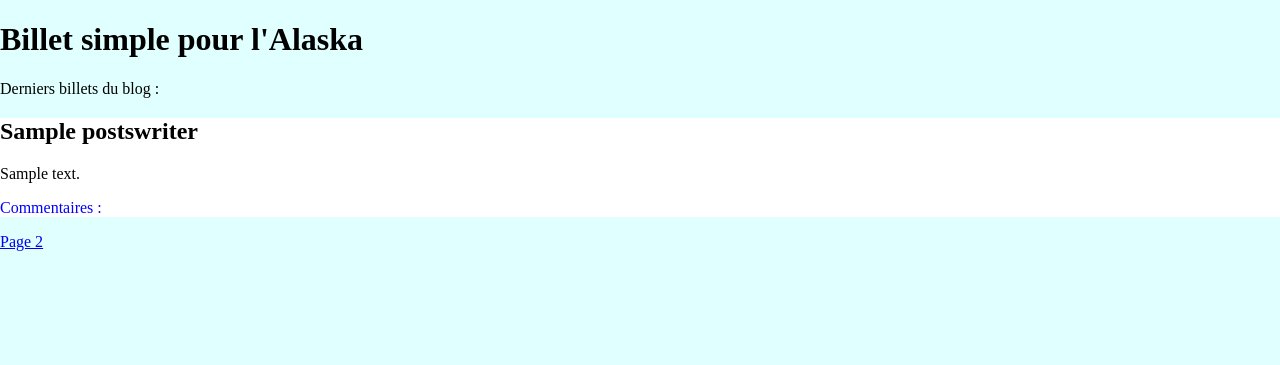
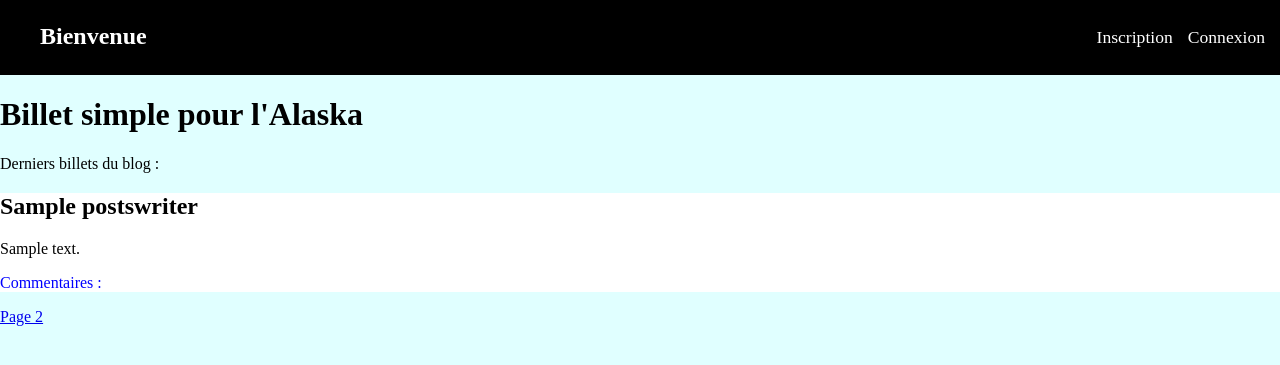
Before and after one commit to Francois72/writerBlog, a PHP site: page /tests/ in a window 1280 px wide. Shown: the top 365 px of the page. Run offline with PHP 8.4, Linux system fonts and the light colour scheme; tables that the repository leaves empty or names only in its code hold one stand-in row (values such as "Sample post").

Commit message:
affichage du menu connexion/inscription... +

```diff
--- a/view/frontend/template.php
+++ b/view/frontend/template.php
@@ -1,3 +1,8 @@
+<?php
+session_start();
+$_SESSION['test'] = 'Kizako';
+?>
+
 <!DOCTYPE html>
 <html>
     <head>
@@ -6,7 +11,37 @@
         <link href="public/css/style.css" rel="stylesheet" />
     </head>
 
+    <header>
+        <div class="para1">
+            <h2>Bienvenue <?php
+            if (isset($_GET['user']))
+            {
+                echo $_GET['user'];
+            }
+            ?>
+            </h2>
+
+        </div>
+        <div class="para2">
+            <nav>
+                <ul> <?php
+                    if (isset($_GET['user'])) //$_SESSION
+                    {
+                       echo '<li><a href="view/frontend/deconnexion.php">Deconnexion</a></li>';
+                    }
+                    else
+                    {
+                        echo '<li><a href="view/frontend/inscription.php">Inscription</a></li>';
+                        echo '<li><a href="view/frontend/connexion.php">Connexion</a></li>';
+                    }
+                    ?>
+                </ul>
+            </nav>
+        </div>
+    </header>
+
     <body>
         <?= $content ?>
     </body>
+
 </html>
```
